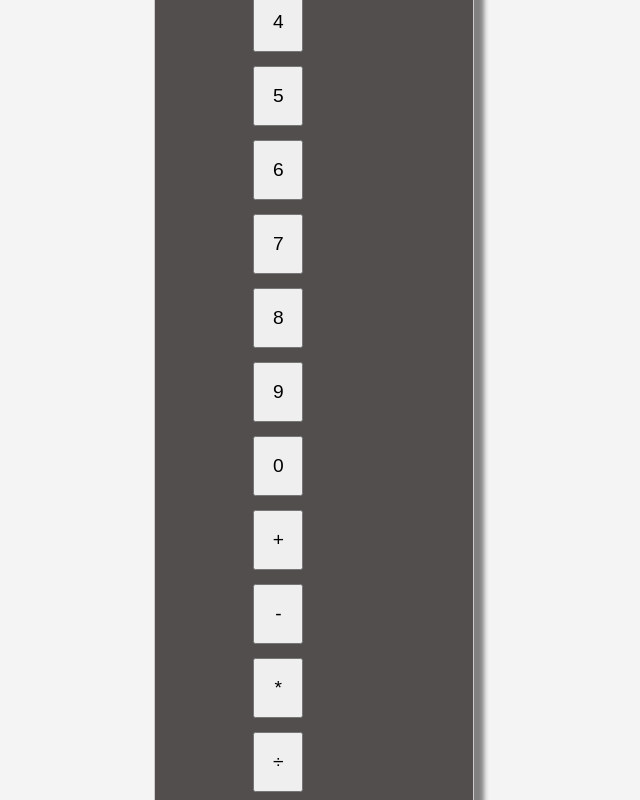
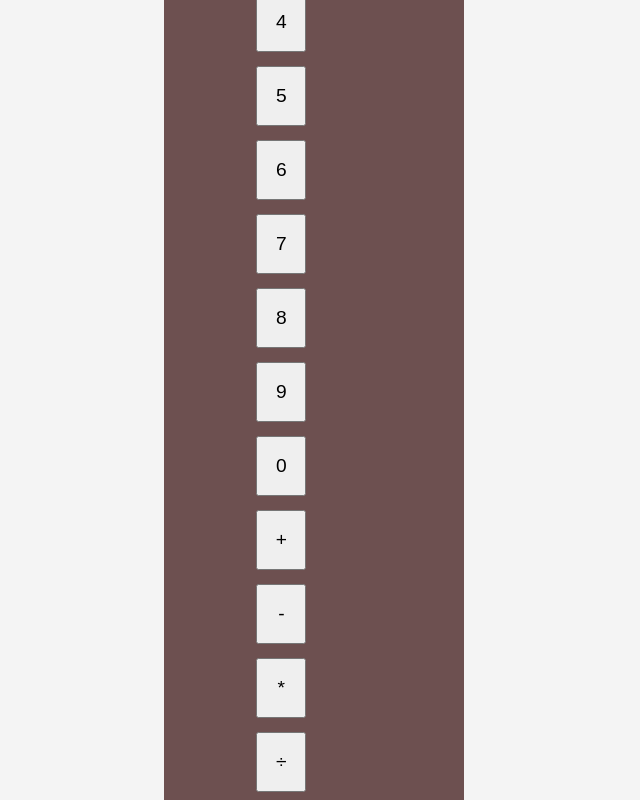
Before and after one commit to Mzhgn/React-Calculator, a React (Create React App) app: page / in a window 1280 px wide. Shown: the top 800 px of the page, without its empty margins (326-966 px from the left). Built offline with nearby package versions, Linux system fonts and the light colour scheme.

Commit message:
the styles of calculator changed

```diff
--- a/src/App.css
+++ b/src/App.css
@@ -17,12 +17,12 @@
   display: grid;
   grid-template-columns: repeat(4, 1fr);
   gap: 10px;
-  width: 25%;
+  max-width: 300px;
+  margin: auto;
   padding: 20px;
-  background-color: #524e4e;
-  border: 1px solid #ccc;
-  border-radius: 5px;
-  box-shadow: 10px 5px 5px gray;
+  background: #6d5050;
+  border-radius: 20px;
+  text-align: center;
 }
 .display input {
   height: 35px;
```
